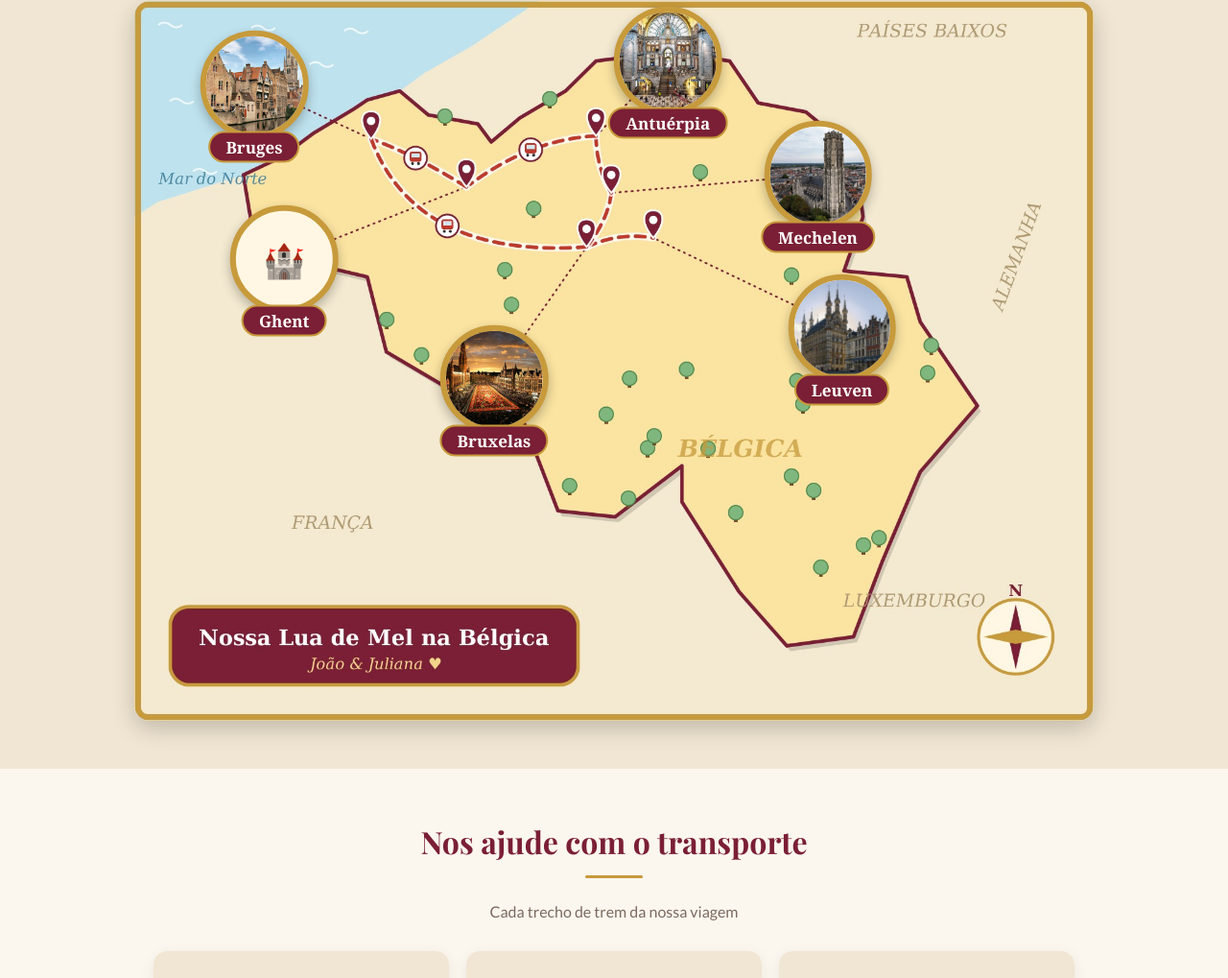
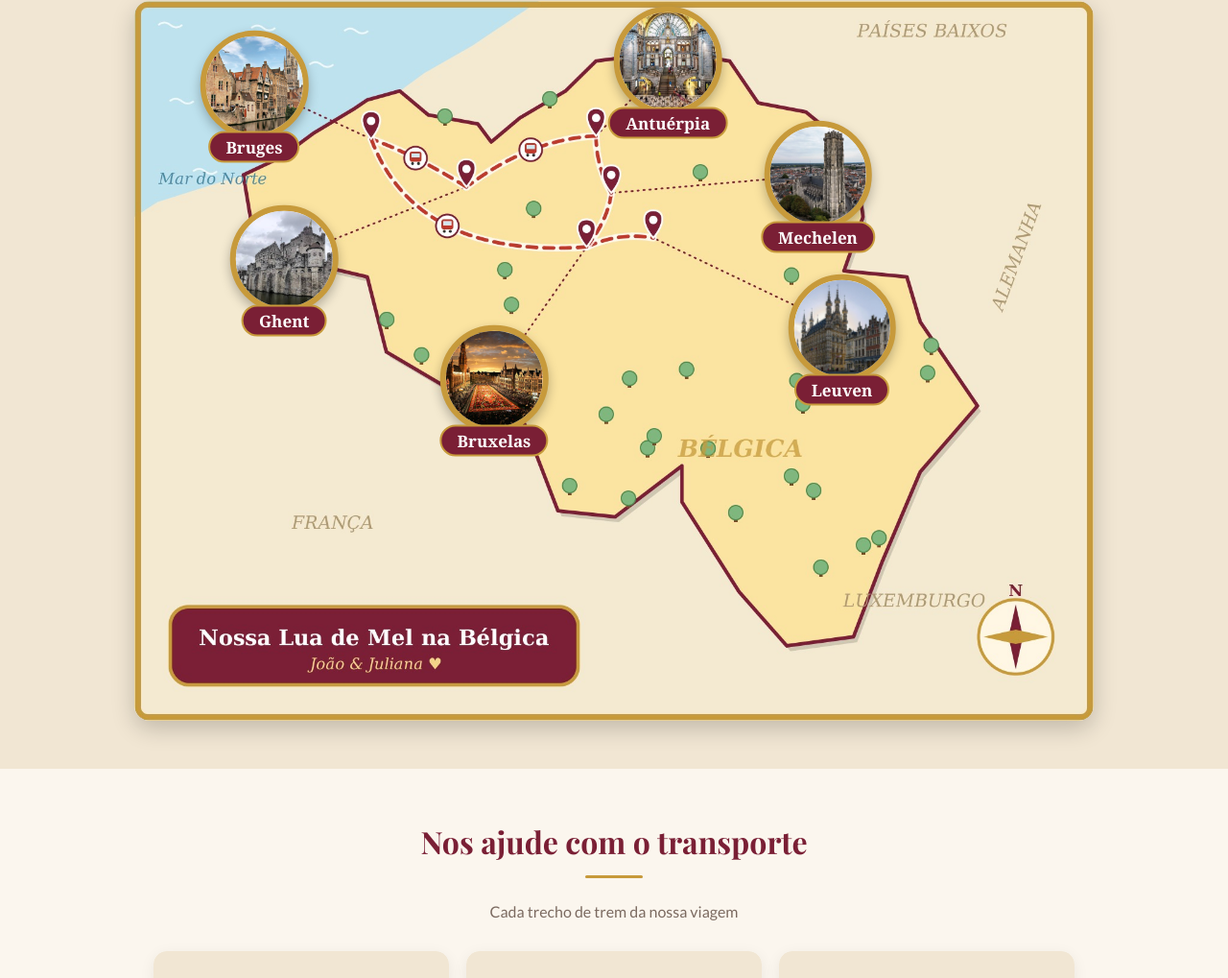
Before and after one commit to JVMerenda/luademel, a plain HTML site: page index.html in a window 1280 px wide. Shown: the part 1209-2228 px from the top of the page at 96% size. Drawn offline with nearby package versions, Linux system fonts and the light colour scheme.

Commit message:
Update index.html

```diff
--- a/index.html
+++ b/index.html
@@ -83,7 +83,7 @@ footer{text-align:center;padding:30px;color:#7b6a60;font-size:.9rem}
     <div class="mapa">
       <img src="fotos/mapa-base.jpg" alt="Mapa da nossa viagem pela Bélgica">
       <div class="ponto" style="left:12.50%;top:11.67%"><div class="foto">🏰<img src="fotos/ponto-bruges.png" alt="Bruges" onerror="this.remove()"></div><b>Bruges</b></div>
-      <div class="ponto" style="left:15.62%;top:35.83%"><div class="foto">🏰<img src="fotos/ponto-gent.jpeg" alt="Ghent" onerror="this.remove()"></div><b>Ghent</b></div>
+      <div class="ponto" style="left:15.62%;top:35.83%"><div class="foto">🏰<img src="fotos/ponto-ghent.jpeg" alt="Ghent" onerror="this.remove()"></div><b>Ghent</b></div>
       <div class="ponto" style="left:37.50%;top:52.50%"><div class="foto">🏛️<img src="fotos/ponto-bruxelas.jpg" alt="Bruxelas" onerror="this.remove()"></div><b>Bruxelas</b></div>
       <div class="ponto" style="left:55.62%;top:8.33%"><div class="foto">🚉<img src="fotos/ponto-antuerpia.jpeg" alt="Antuérpia" onerror="this.remove()"></div><b>Antuérpia</b></div>
       <div class="ponto" style="left:71.25%;top:24.17%"><div class="foto">⛪<img src="fotos/ponto-mechelen.png" alt="Mechelen" onerror="this.remove()"></div><b>Mechelen</b></div>
```
